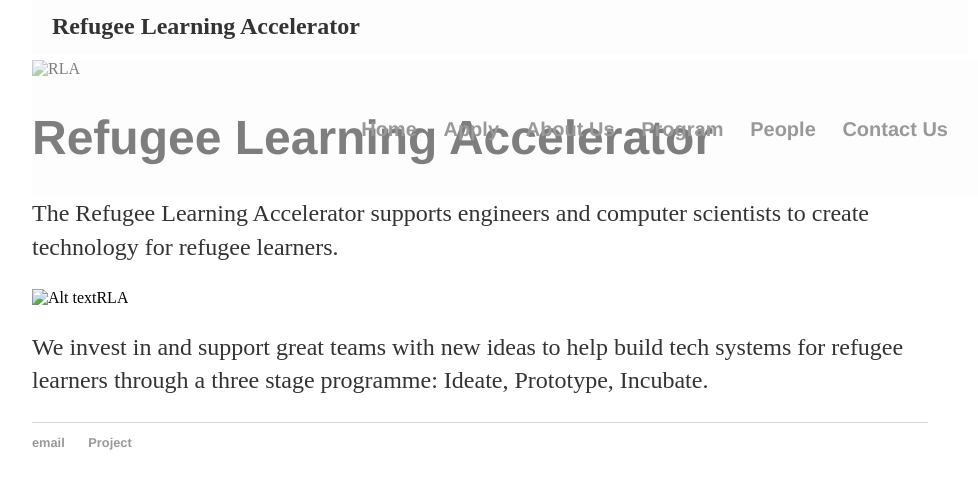
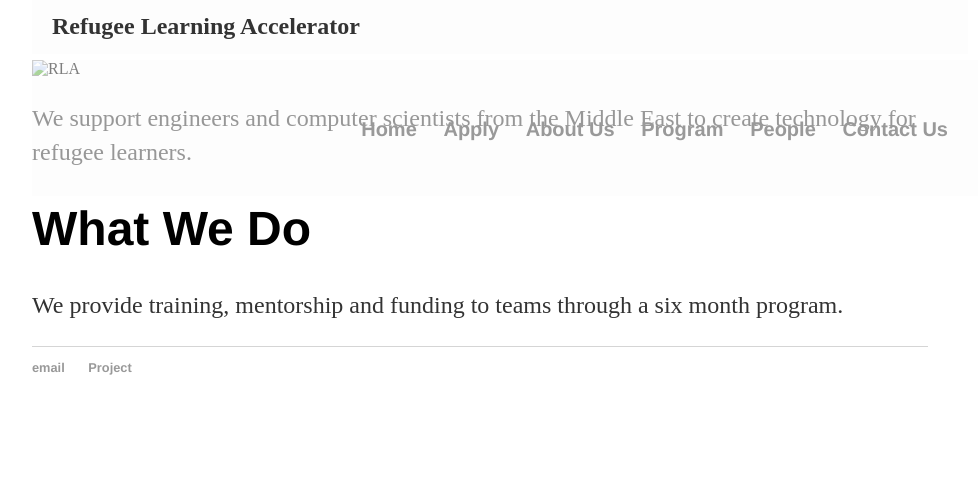
Before and after one commit to Refugee-Learning-Accelerator/Refugee-Learning-Accelerator.github.io, a Jekyll site: the page built from index.html, in a window 1280 px wide. Shown: the top 489 px of the page, without its empty margins (160-1138 px from the left). Built offline with Jekyll 4.4.1, drawn with Linux system fonts in a browser that asks for light colours.

Commit message:
Update index.html

```diff
--- a/index.html
+++ b/index.html
@@ -3,9 +3,8 @@ layout: landingpage
 title: Refugee Learning Accelerator -MIT Media Lab
 ---
 <div class="blurb">
-	<h1>Refugee Learning Accelerator</h1>
-	<p>The Refugee Learning Accelerator supports engineers and computer scientists to create technology for refugee learners.</p>
-	<img src="Refugee-Learning-Accelerator.github.io/Green_leaf.jpg" alt="Alt textRLA"/>
-	<p>We invest in and support great teams with new ideas to help build tech systems for refugee learners through a three stage programme: Ideate, Prototype, Incubate.</p>
+	<p>We support engineers and computer scientists from the Middle East to create technology for refugee learners.</p>
+	<h1>What We Do</h1>
+	<p>We provide training, mentorship and funding to teams through a six month program.</p>
 
 </div><!-- /.blurb -->
```
